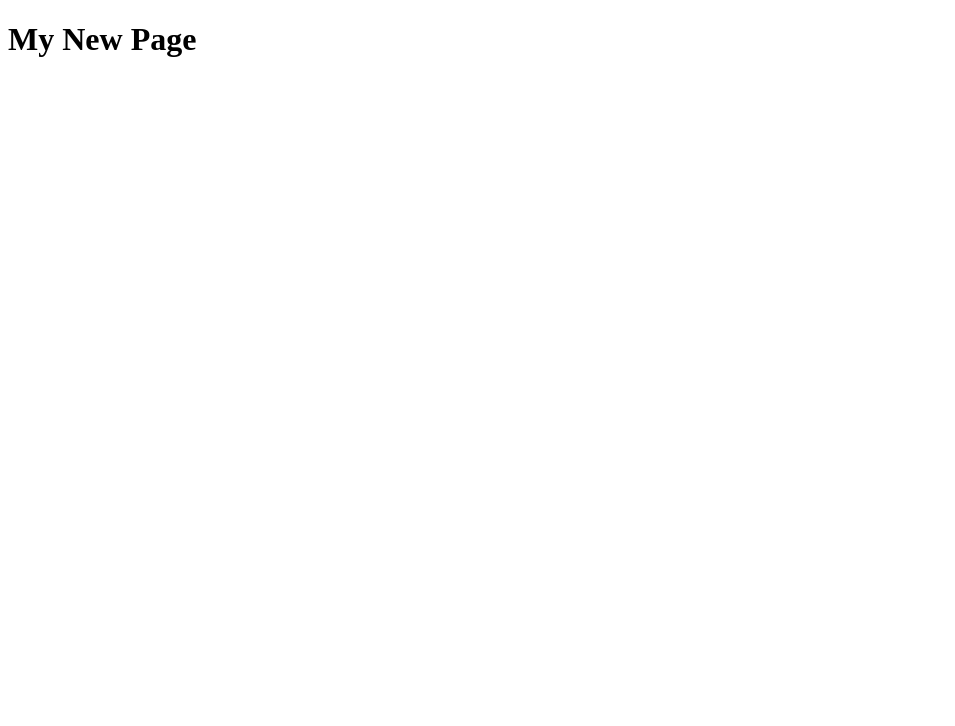
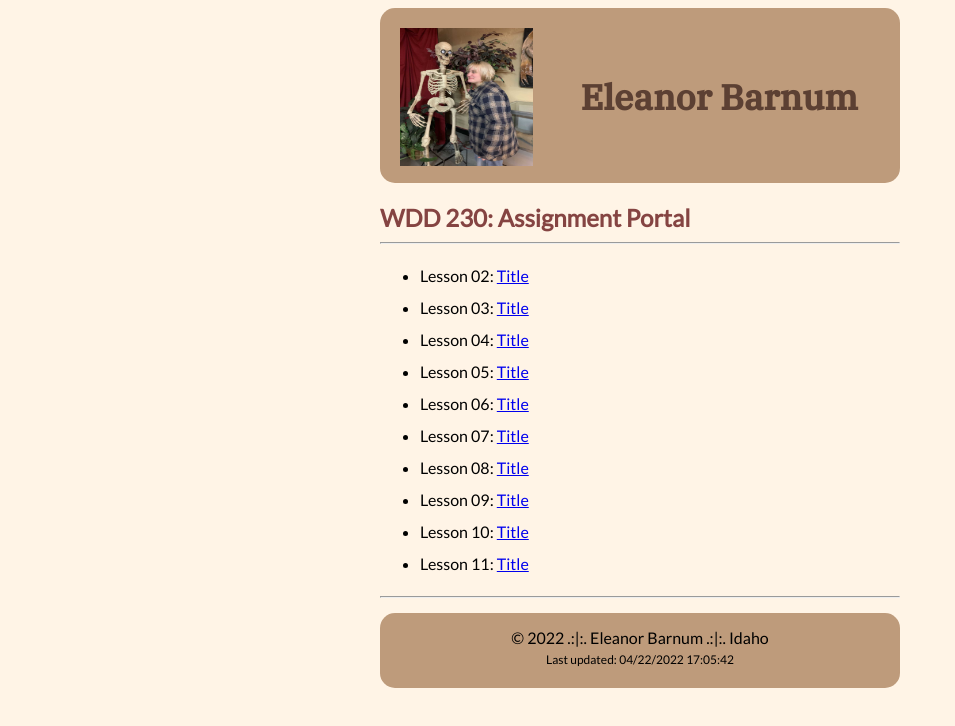
Before and after one commit to eleanorbarnum1/WDD230, a plain HTML site: page index.html in a window 1280 px wide. Shown: the whole page, without its empty margins (0-955 px from the left). Drawn offline with Linux system fonts and the light colour scheme; a web font is replaced by a local one.

Commit message:
completed html code

```diff
--- a/index.html
+++ b/index.html
@@ -4,9 +4,41 @@
     <meta charset="UTF-8">
     <meta http-equiv="X-UA-Compatible" content="IE=edge">
     <meta name="viewport" content="width=device-width, initial-scale=1.0">
-    <title>Document</title>
+    <meta name="description" content="Assignment portal for Eleanor Barnum in WDD 230: Web Frontend Development at Brigham Young University - Idaho">
+    <title>Assignment Portal</title>
+    <link rel = "stylesheet" href = "styles/style.css">
 </head>
 <body>
-    <h1>My New Page</h1>
+    <section class = "heading-section">
+        <img src="images/sec_pic.jpg" alt = "Photo of Eleanor">
+        <h1 class = "name">Eleanor Barnum</h1>
+    </section>
+
+    <section class = "link-section">
+        <h2 class = "title"> WDD 230: Assignment Portal</h2>
+        <hr>
+        <ul class = "links">
+            <li>Lesson 02: <a href="https://www.google.com" target="_blank">Title</a></li>
+            <li>Lesson 03: <a href="https://www.google.com" target="_blank">Title</a></li>
+            <li>Lesson 04: <a href="https://www.google.com" target="_blank">Title</a></li>
+            <li>Lesson 05: <a href="https://www.google.com" target="_blank">Title</a></li>
+            <li>Lesson 06: <a href="https://www.google.com" target="_blank">Title</a></li>
+            <li>Lesson 07: <a href="https://www.google.com" target="_blank">Title</a></li>
+            <li>Lesson 08: <a href="https://www.google.com" target="_blank">Title</a></li>
+            <li>Lesson 09: <a href="https://www.google.com" target="_blank">Title</a></li>
+            <li>Lesson 10: <a href="https://www.google.com" target="_blank">Title</a></li>
+            <li>Lesson 11: <a href="https://www.google.com" target="_blank">Title</a></li>
+        </ul>
+        <hr>
+    </section>
+<footer>
+    <section class = "footer-section">
+        <div class = "one"></div>
+        <div class = "two"></div>
+
+
+    </section>
+</footer>
+    <script src="scripts/main.js"></script>
 </body>
 </html>
```
